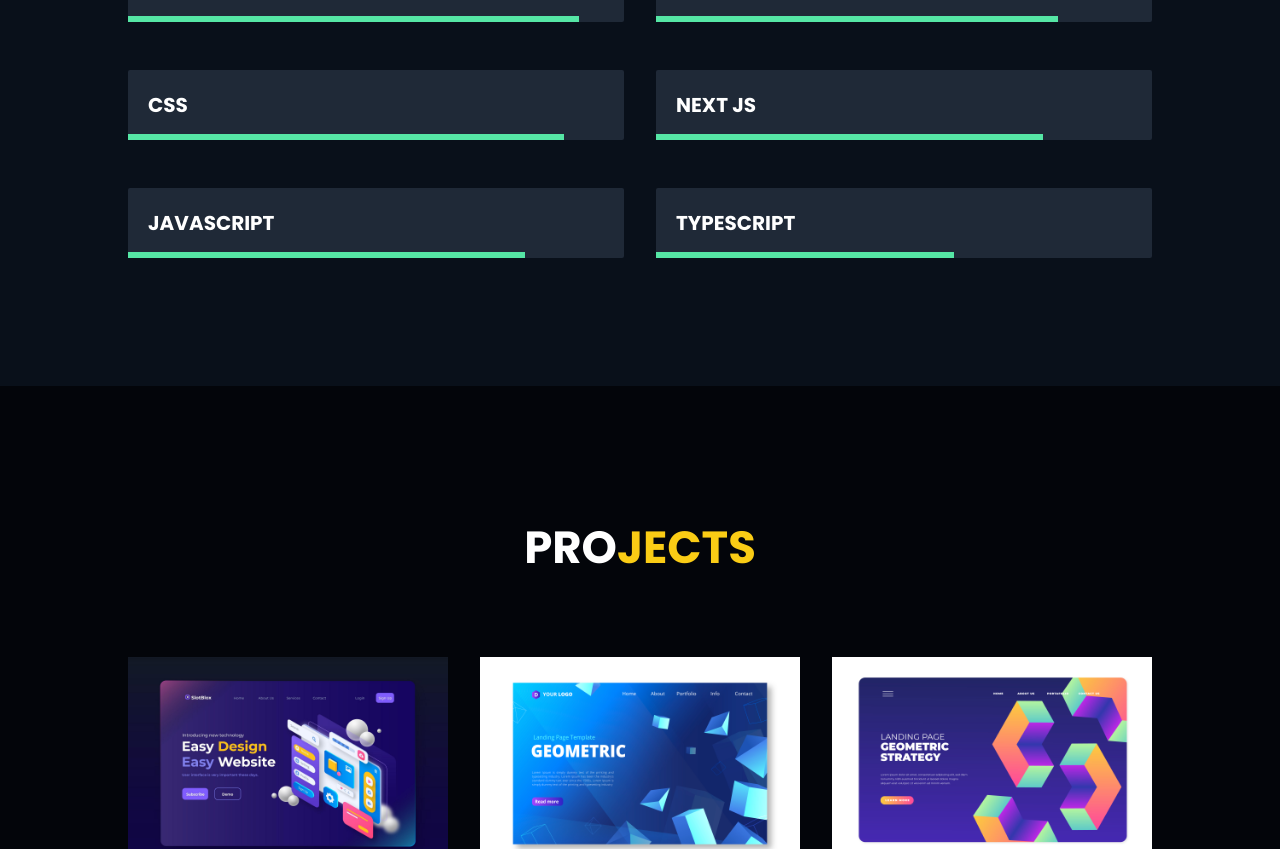
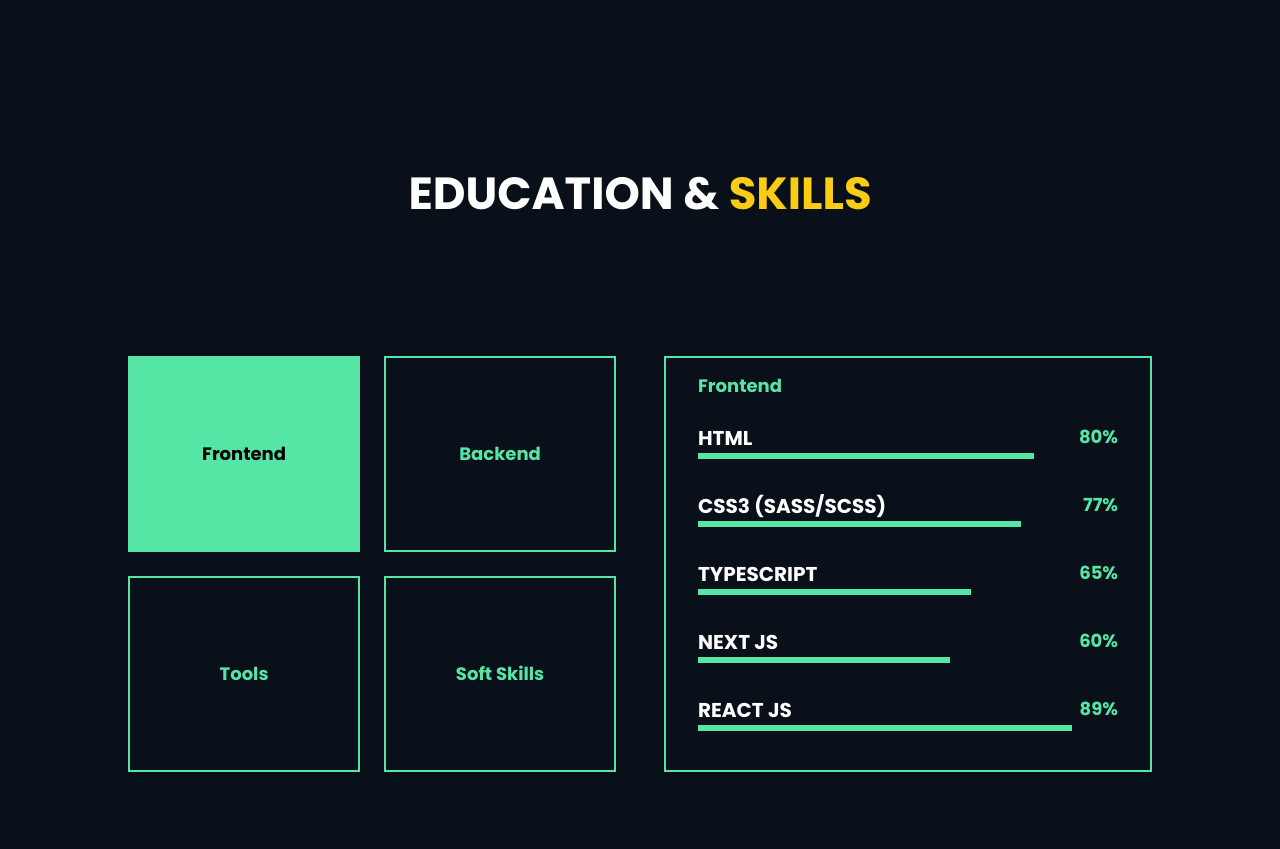
Before and after one commit to shivaramr/shiv-portfolio-24, a Next.js app: page / in a window 1280 px wide. Shown: the part 3680-4529 px from the top of the page. Built offline with nearby package versions, Linux system fonts and the light colour scheme.

Commit message:
Skills Feature

```diff
--- a/app/components/EducationAndSkill/index.tsx
+++ b/app/components/EducationAndSkill/index.tsx
@@ -1,6 +1,6 @@
 import React from "react";
 import SkillsItem from "./SkillsItem";
-import SkillsLanguage from "./SkillsLanguage";
+// import SkillsLanguage from "./SkillsLanguage";
 
 const EducationAndSkill = () => {
   return (
@@ -12,26 +12,26 @@ const EducationAndSkill = () => {
         <div>
           <SkillsItem title="React Developer" year="2014 - 2018" />
           <SkillsItem title="MERN Stack Developer" year="2016 - 2020" />
-          <SkillsLanguage
+          {/* <SkillsLanguage
             skill1="html"
             skill2="css"
             skill3="javascript"
             level1="w-[91%]"
             level2="w-[88%]"
             level3="w-[80%]"
-          />
+          /> */}
         </div>
         <div>
           <SkillsItem title="Next js Developer" year="2018 - 2021" />
           <SkillsItem title="Node js Developer" year="2021 - 2023" />
-          <SkillsLanguage
+          {/* <SkillsLanguage
             skill1="React Js"
             skill2="Next Js"
             skill3="Typescript"
             level1="w-[81%]"
             level2="w-[78%]"
             level3="w-[60%]"
-          />
+          /> */}
         </div>
       </div>
     </div>
--- /dev/null
+++ b/app/components/Skills/SkillCard.tsx
@@ -0,0 +1,35 @@
+import React from "react";
+
+interface Props {
+  item: {
+    key: string;
+    title: string;
+    data: {
+      skill: string;
+      level: string;
+    }[];
+  };
+}
+
+const SkillCard = ({ item }: Props) => {
+  const { data, title } = item;
+  return (
+    <div className="px-[2rem] text-[#55e6a5] py-[0.9rem] font-bold text-[18px] border-[2px] border-[#55e6a5] h-[26rem]">
+      <span>{title}</span>
+      {data.map(({ skill, level }) => (
+        <div className="my-[1rem] py-2" key={skill}>
+          <div className="flex space-between">
+            <h1 className="w-[100%] uppercase text-white text-[20px] font-bold">{skill}</h1>
+            <p>{level}</p>
+          </div>
+          <div
+            className={`h-[6px]  bg-[#55e6a5] transition-width ease-in-out duration-300 delay-150`}
+            style={{ width: level,maxWidth: '100%', minWidth: '0' }}
+          />
+        </div>
+      ))}
+    </div>
+  );
+};
+
+export default SkillCard;
--- /dev/null
+++ b/app/components/Skills/SkillChip.tsx
@@ -0,0 +1,25 @@
+import React from "react";
+
+interface Props {
+  title: string;
+  index: number;
+  active: number;
+  setActive: React.Dispatch<React.SetStateAction<number>>;
+}
+
+const SkillChip = ({ title, index, active, setActive }: Props) => {
+  const style =
+    index === active
+      ? "text-black bg-[#55e6a5] "
+      : "text-[#55e6a5] hover:bg-[#55e6a5] hover:text-black";
+  return (
+    <button
+      className={`px-[2rem] h-[6rem] font-bold text-[18px] border-[2px] border-[#55e6a5] lg:h-auto transition-all duration-200 ${style}`}
+      onClick={() => setActive(index)}
+    >
+      {title}
+    </button>
+  );
+};
+
+export default SkillChip;
--- /dev/null
+++ b/app/components/Skills/index.tsx
@@ -0,0 +1,38 @@
+import React, { useState } from "react";
+import SkillChip from "./SkillChip";
+import SkillCard from "./SkillCard";
+import { skills } from "./utils";
+
+// Remove pt from Line 11
+// Remove h1
+// Remove pt from Line 17
+
+const Skills = () => {
+  const [active, setActive] = useState(0);
+
+  return (
+    <div className="pt-[4rem] md:pt-[8rem] pb-[5rem] bg-[#09101a]">
+      <h1 className="heading">
+        Education & <span className="text-yellow-400">Skills</span>
+      </h1>
+      <div className="grid gird-cols-1 lg:grid-cols-2 w-[80%] mx-auto pt-[4rem] lg:pt-[8rem] gap-[3rem] items-center">
+        <div className="grid grid-cols-2 gap-6 order-last lg:order-first h-[100%]">
+          {skills.map((item, idx) => (
+            <SkillChip
+              key={item.key}
+              title={item.title}
+              index={idx}
+              active={active}
+              setActive={setActive}
+            />
+          ))}
+        </div>
+        <div className="grid">
+          <SkillCard item={skills[active]}/>
+        </div>
+      </div>
+    </div>
+  );
+};
+
+export default Skills;
--- /dev/null
+++ b/app/components/Skills/utils.ts
@@ -0,0 +1,78 @@
+export const skills = [
+  {
+    key: "frontend",
+    title: "Frontend",
+    data: [
+      {
+        skill: "HTML",
+        level: "80%",
+      },
+      {
+        skill: "CSS3 (SaSS/SCSS)",
+        level: "77%",
+      },
+      {
+        skill: "Typescript",
+        level: "65%",
+      },
+      {
+        skill: "Next Js",
+        level: "60%",
+      },
+      {
+        skill: "React Js",
+        level: "89%",
+      },
+    ],
+  },
+  {
+    key: "backend",
+    title: "Backend",
+    data: [
+      {
+        skill: "Node.js",
+        level: "45%",
+      },
+      {
+        skill: "Express.js",
+        level: "30%",
+      },
+    ],
+  },
+  {
+    key: "tools",
+    title: "Tools",
+    data: [
+      {
+        skill: "Git & Github",
+        level: "80%",
+      },
+      {
+        skill: "Visual Studio Code",
+        level: "72%",
+      },
+      {
+        skill: "Responsive Web Design",
+        level: "70%",
+      },
+    ],
+  },
+  {
+    key: "softSkills",
+    title: "Soft Skills",
+    data: [
+      {
+        skill: "Problem-Solving",
+        level: "80%",
+      },
+      {
+        skill: "Collaboration",
+        level: "75%",
+      },
+      {
+        skill: "Attention to Detail",
+        level: "85%",
+      },
+    ],
+  },
+];
--- a/app/page.tsx
+++ b/app/page.tsx
@@ -11,6 +11,7 @@ import EducationAndSkill from "./components/EducationAndSkill";
 import RevsAndRecmnds from "./components/RevsAndRecmnds";
 import MobileNav from "./components/Navbar/MobileNav";
 import ContactUs from "./components/ContactUs";
+import Skills from "./components/Skills";
 import AOS from "aos";
 import "aos/dist/aos.css";
 
@@ -55,6 +56,7 @@ export default function Home() {
         <AboutMe />
         <MyServices />
         <EducationAndSkill />
+        <Skills />
         <Projects />
         <RevsAndRecmnds />
       </div>
```
